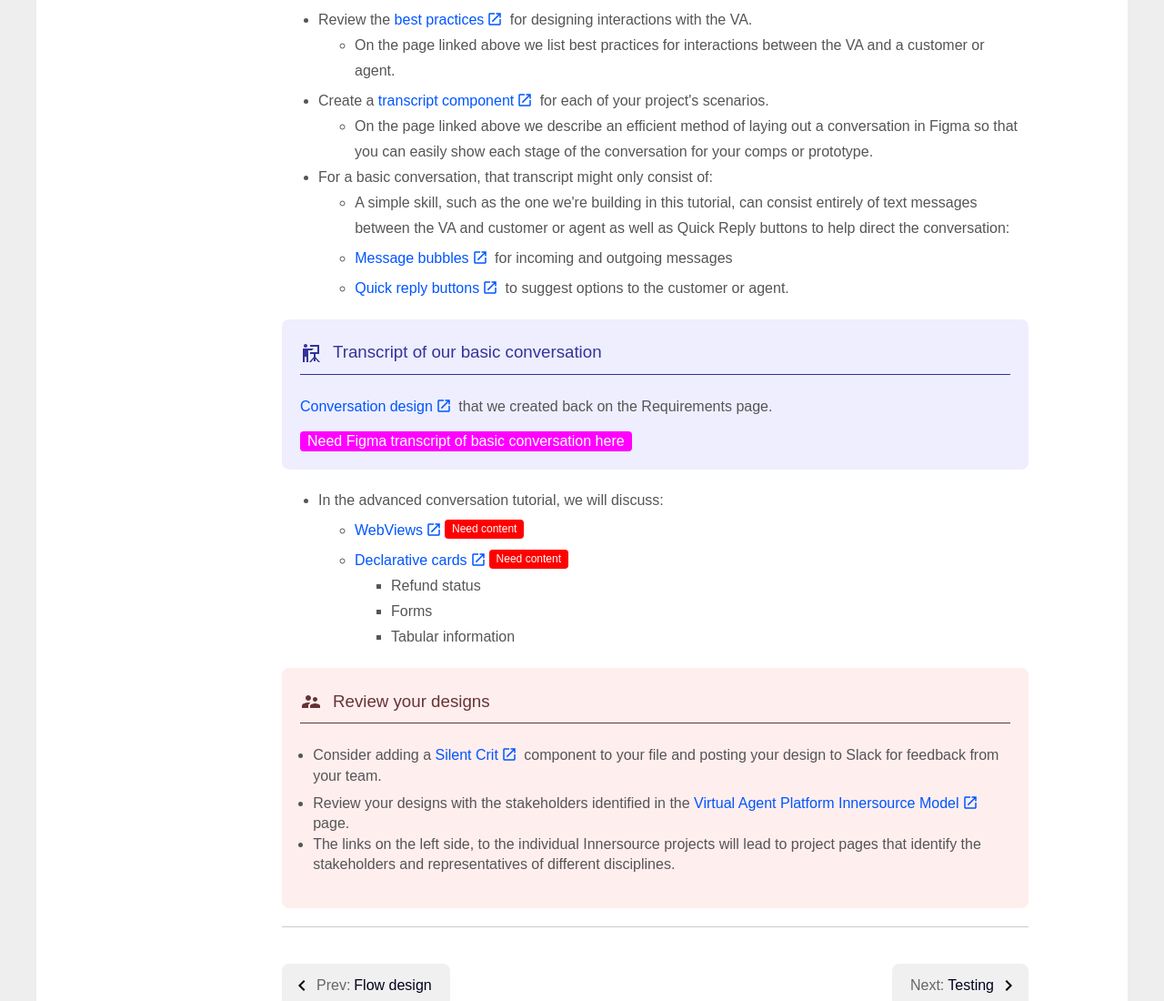
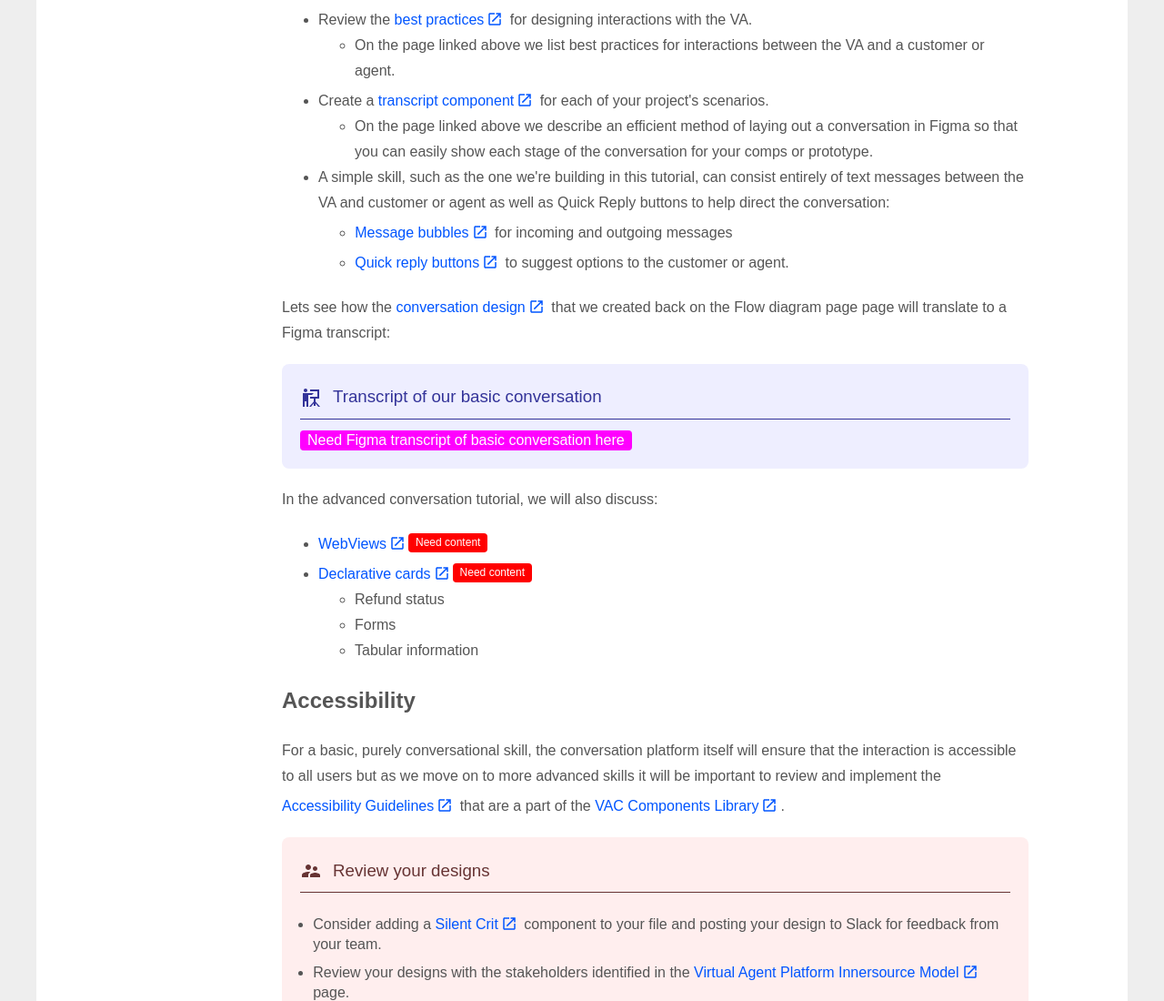
Before and after one commit to phed888/mdx-tutorial-site, a Gatsby site: page /basic-design/ in a window 1280 px wide. Shown: the part 1211-2311 px from the top of the page at 91% size. Built offline with nearby package versions, Linux system fonts and the light colour scheme; Gatsby itself is replaced by a stand-in of ours.

Commit message:
Further updates to the design file

```diff
--- a/posts/006-basic-design/basic-design.mdx
+++ b/posts/006-basic-design/basic-design.mdx
@@ -42,28 +42,31 @@ While the flow diagram can demonstrate the logic of your solution, its important
     - On the page linked above we list best practices for interactions between the VA and a customer or agent.
   - Create a <ExternalLink linkName="transcript component" linkURL="https://www.figma.com/file/bXYsRa3eAw4TMWb56yPJXs/How-to%3A-build-a-transcript?node-id=0%3A1" /> for each of your project's scenarios.
     - On the page linked above we describe an efficient method of laying out a conversation in Figma so that you can easily show each stage of the conversation for your comps or prototype.
-  - For a basic conversation, that transcript might only consist of:
   - A simple skill, such as the one we're building in this tutorial, can consist entirely of text messages between the VA and customer or agent as well as Quick Reply buttons to help direct the conversation:
     - <ExternalLink linkName="Message bubbles" linkURL="http://figma.com/file/vjBUZSellUT1M5eZnfp087/VAC-Components?node-id=5826:0" /> for incoming and outgoing messages
 
     - <ExternalLink linkName="Quick reply buttons" linkURL="http://figma.com/file/vjBUZSellUT1M5eZnfp087/VAC-Components?node-id=6184:90738" /> to suggest options to the customer or agent.
 
+Lets see how the <ExternalLink linkName="conversation design" linkURL="/basic-flow" /> that we created back on the Flow diagram page page will translate to a Figma transcript:
+
 <Notification headerText="Transcript of our basic conversation" textColor="#333399" icon="example" backgroundColor="#eeeeff">
-
-<ExternalLink linkName="Conversation design" linkURL="/basic-requirements" /> that we created back on the Requirements page.
 
 
 <MoveFlag message="Need Figma transcript of basic conversation here" />
 
 </Notification>
 
-  - In the advanced conversation tutorial, we will discuss:
+In the advanced conversation tutorial, we will also discuss:
 - <ExternalLink linkName="WebViews" linkURL="/" needed="true" />
 - <ExternalLink linkName="Declarative cards" linkURL="/" needed="true" />
 
   - Refund status
   - Forms
   - Tabular information
+
+## Accessibility
+
+For a basic, purely conversational skill, the conversation platform itself will ensure that the interaction is accessible to all users but as we move on to more advanced skills it will be important to review and implement the <ExternalLink linkName="Accessibility Guidelines" linkURL="https://www.figma.com/file/vjBUZSellUT1M5eZnfp087/VAC-Components?node-id=5906%3A0" /> that are a part of the <ExternalLink linkName="VAC Components Library" linkURL="https://www.figma.com/file/vjBUZSellUT1M5eZnfp087/VAC-Components?node-id=463%3A8833" />.
 
 <Notification headerText="Review your designs" textColor="#663333" icon="review" backgroundColor="#ffeeee">
 
```
Lines whose indentation alone changed are shown as unchanged.
